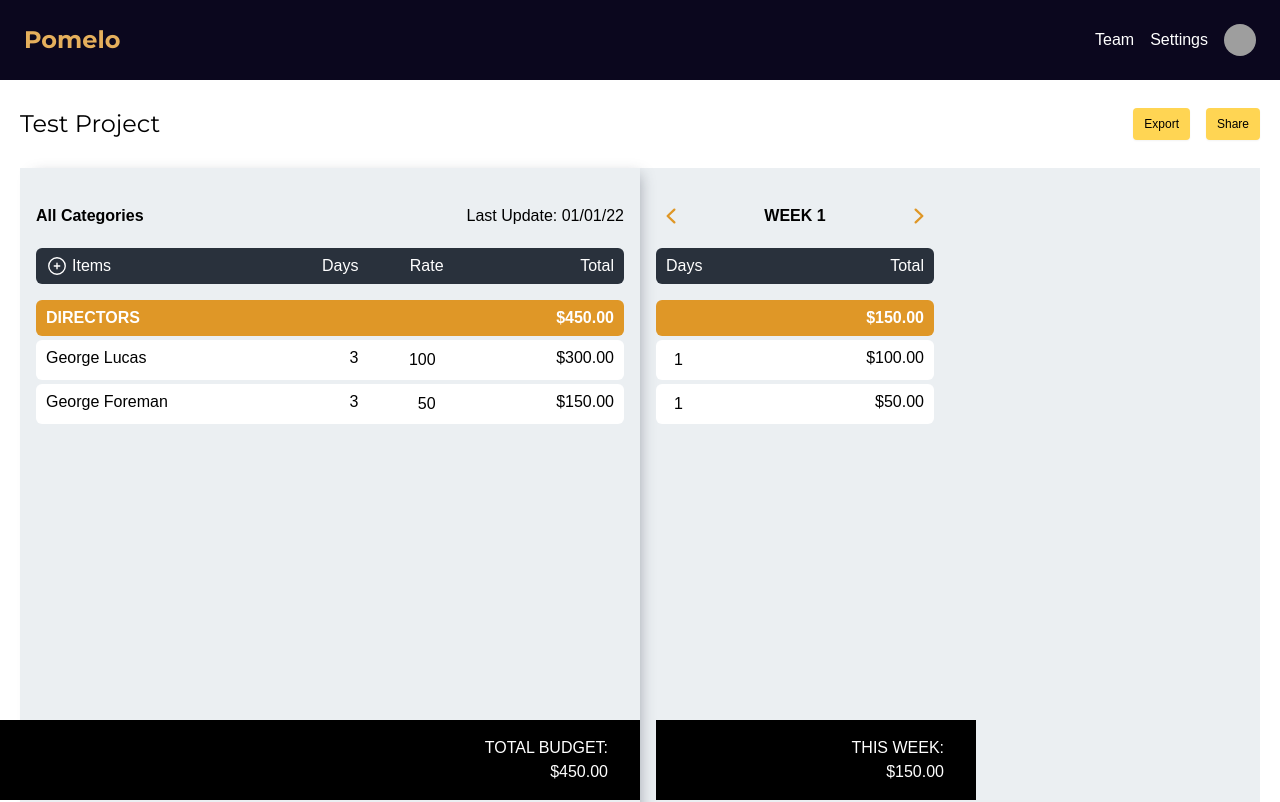
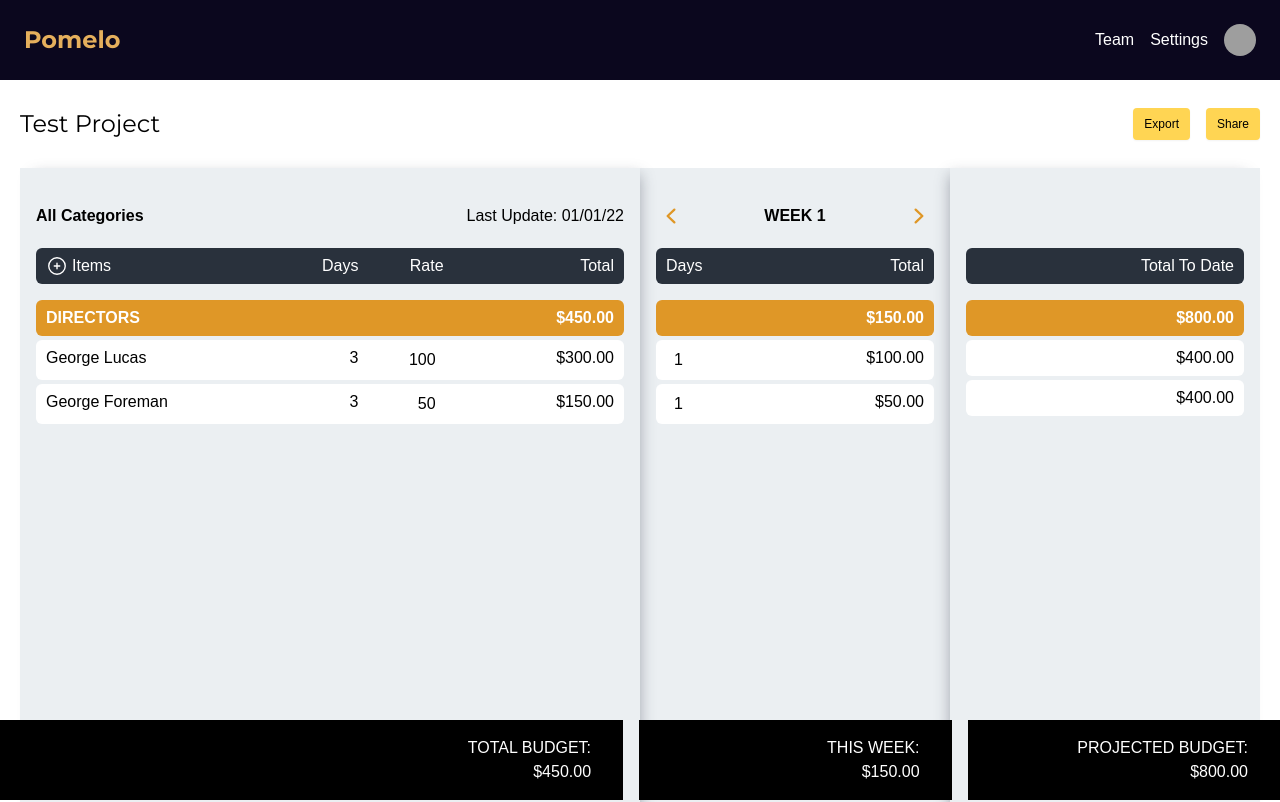
Before and after one commit to Salamat-Inc/salamat-budget-web, a Next.js app: page / in a window 1280 px wide. Shown: the top 802 px of the page. Built offline with nearby package versions, Linux system fonts and the light colour scheme; grey boxes are pictures that could not be loaded.

Commit message:
add projected totals column

```diff
--- a/components/ActualTotalReport.tsx
+++ b/components/ActualTotalReport.tsx
@@ -68,7 +68,6 @@ const renderActualTotals = (
     const category = categories[item.id];
 
     const rows = category.order.map((categoryItem: any, i: number) => {
-      console.log('here is some order', employees[categoryItem]);
       return (
         <LeftRow
           categoryId={item.id}
--- a/components/ProjectedTotalReport.tsx
+++ b/components/ProjectedTotalReport.tsx
@@ -8,36 +8,33 @@ const renderProjectedAmount = (
 ) => {
   return order.map((item: any, index: any) => {
     const category = projectData.categories[item.id];
-    let categoryTotalToDate = 0;
+    const { projectedCategoryTotal } = category;
 
     const rows = category.order.map((row: any) => {
-      categoryTotalToDate += row.projectedTotal;
+      const employee = projectData.employees[row];
 
       return (
         <div
-          key={`projected-total-${row.id}`}
+          key={`projected-total-${row}`}
           className="flex justify-between bg-salamat-white text-salamat-white rounded-md px-2.5 py-1.5 mt-1"
         >
           <div className="w-full text-salamat-black text-right">
-            {formatter.format(row.projectedTotal)}
+            {formatter.format(employee.projectedTotalSalary)}
           </div>
         </div>
       );
     });
 
     return (
-      <>
-        <div
-          key={`${item.name}-${index}`}
-          className="flex justify-between bg-salamat-orange text-salamat-white uppercase font-bold rounded-md px-2.5 py-1.5 mt-4 "
-        >
+      <React.Fragment key={`${item.name}-${index}`}>
+        <div className="flex justify-between bg-salamat-orange text-salamat-white uppercase font-bold rounded-md px-2.5 py-1.5 mt-4 ">
           <div className="w-full text-right">
-            {formatter.format(categoryTotalToDate)}
+            {formatter.format(projectedCategoryTotal)}
           </div>
         </div>
 
         {rows}
-      </>
+      </React.Fragment>
     );
   });
 };
--- a/components/WeeklyReport.tsx
+++ b/components/WeeklyReport.tsx
@@ -66,7 +66,6 @@ const renderWeekly = (projectData: any, currentReport: any, formatter: any) => {
     let categoryTotalWeek = 0;
 
     const rows = category.order.map((employeeId: any, index2: any) => {
-      console.log('here is the employeeid', employeeId, currentReport);
       const employeeWeeklyData = currentReport.employeePayBreakdown[employeeId];
 
       categoryTotalWeek += employeeWeeklyData.total;
@@ -83,17 +82,14 @@ const renderWeekly = (projectData: any, currentReport: any, formatter: any) => {
       );
     });
     return (
-      <>
-        <div
-          key={`${currentReport.name}-${item.name}-${index}`}
-          className="flex justify-between bg-salamat-orange text-salamat-white uppercase font-bold rounded-md px-2.5 py-1.5 mt-4 "
-        >
+      <React.Fragment key={`${currentReport.name}-${item.name}-${index}`}>
+        <div className="flex justify-between bg-salamat-orange text-salamat-white uppercase font-bold rounded-md px-2.5 py-1.5 mt-4 ">
           <div className="w-full text-right">
             {formatter.format(categoryTotalWeek)}
           </div>
         </div>
         {rows}
-      </>
+      </React.Fragment>
     );
   });
 };
--- a/pages/api/hello.ts
+++ b/pages/api/hello.ts
@@ -17,6 +17,7 @@ const mockData: any = {
     1: {
       name: 'Directors',
       total: 450,
+      projectedCategoryTotal: 800,
       order: [123, 124],
     },
   },
@@ -53,7 +54,6 @@ const mockData: any = {
       },
     },
   ],
-  projectedTotals: {},
 };
 
 export default function handler(
--- a/stories/Footer.tsx
+++ b/stories/Footer.tsx
@@ -1,12 +1,5 @@
 import React from 'react';
 import { useNumberFormatter } from 'hooks/numberFormatter';
-
-const calculateTotal = (employees: any) => {
-  let total = 0;
-  employees.forEach((employee: any) => (total += employee.total));
-
-  return total;
-};
 
 interface Props {
   project?: any;
@@ -41,10 +34,10 @@ export const Footer = ({ project, activeWeeklyReport }: Props) => {
       </div>
 
       {/* projected totals box */}
-      {/* <div className="w-[25%] py-4 px-8 text-right bg-salamat-black text-salamat-white">
+      <div className="w-[25%] py-4 px-8 text-right bg-salamat-black text-salamat-white">
         <div className="uppercase">Projected Budget:</div>
         <div>{currencyFormatter.format(project.projectedTotal)}</div>
-      </div> */}
+      </div>
     </div>
   );
 };
--- a/stories/Table.tsx
+++ b/stories/Table.tsx
@@ -30,7 +30,7 @@ export const Table = ({
       />
 
       {/* Render projected totals */}
-      {/* <ProjectedTotalReport project={project} /> */}
+      <ProjectedTotalReport project={project} />
     </div>
   );
 };
```
Also changed, not shown: contexts/Budget/BudgetReducer.ts (+2 -6 lines).
